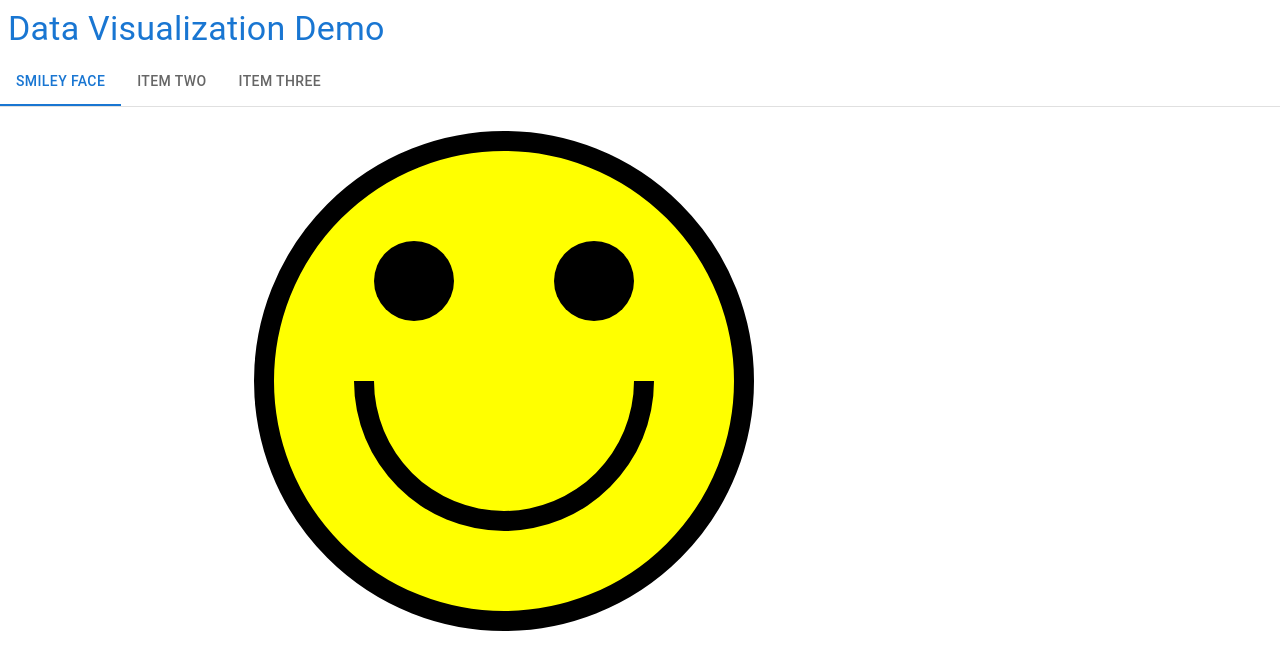
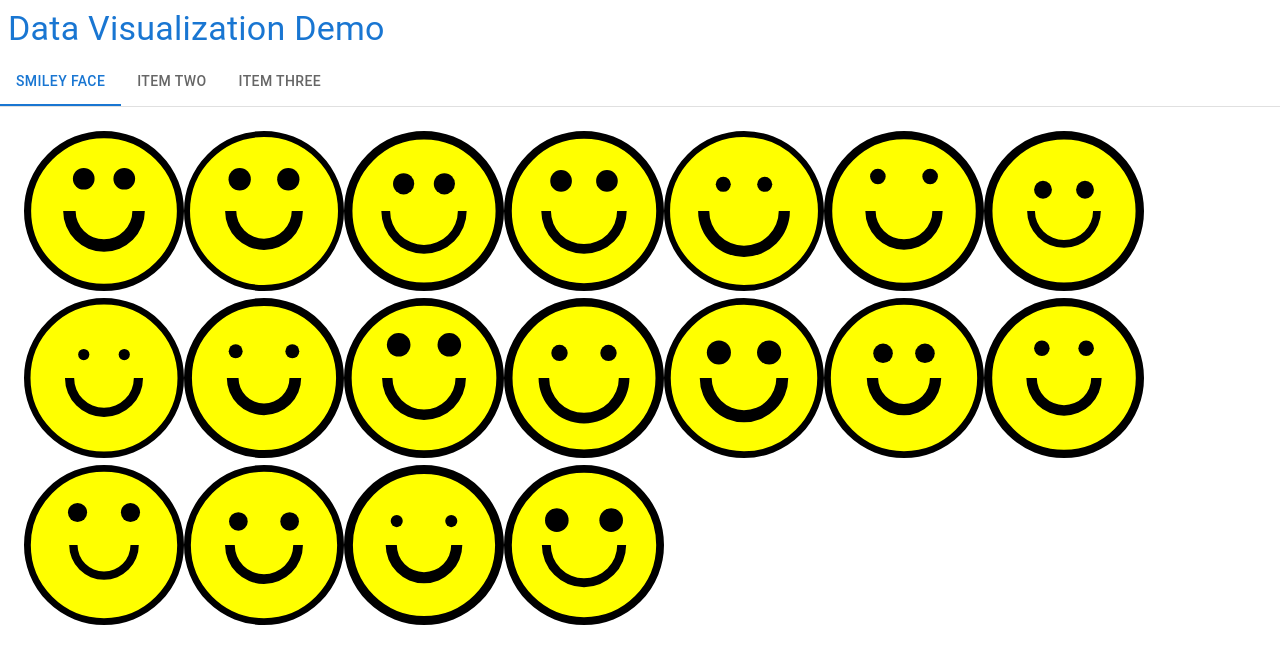
Before and after one commit to samgliu/data_visualization_demo, a React (Create React App) app: page / in a window 1280 px wide. Shown: the top 670 px of the page. Built offline with nearby package versions, Linux system fonts and the light colour scheme.

Commit message:
refactor: refactor SmileyFace into more detailed components

```diff
--- a/src/MyTabs.tsx
+++ b/src/MyTabs.tsx
@@ -1,6 +1,7 @@
 import { Box, Tab, Tabs, Typography } from '@mui/material/';
 
-import SmileyFace from './SmileyFace';
+import SmileyFace from './components/SmileyFace/SmileyFace';
+import { range } from 'd3';
 import { useState } from 'react';
 
 interface TabPanelProps {
@@ -41,6 +42,8 @@
   const handleChange = (event: React.SyntheticEvent, newValue: number) => {
     setValue(newValue);
   };
+  // array for smiley faces
+  const faceArray = range(6 * 3);
 
   return (
     <Box sx={{ width: '100%' }}>
@@ -59,7 +62,20 @@
         </Tabs>
       </Box>
       <TabPanel value={value} index={0}>
-        <SmileyFace />
+        {faceArray.map(() => {
+          return (
+            <SmileyFace
+              width={160}
+              height={160}
+              strokeWidth={6 + Math.random() * 3}
+              eyeOffsetX={20 + Math.random() * 9}
+              eyeOffsetY={20 + Math.random() * 15}
+              eyeRadius={5 + Math.random() * 8}
+              mouthWidth={7 + Math.random() * 6}
+              mouthRadius={25 + Math.random() * 10}
+            />
+          );
+        })}
       </TabPanel>
       <TabPanel value={value} index={1}>
         Item Two
--- a/src/SmileyFace.tsx
+++ /dev/null
@@ -1,39 +0,0 @@
-import { arc } from 'd3';
-const width = 960;
-const height = 500;
-const centerX = width / 2;
-const centerY = height / 2;
-const strokeWidth = 20;
-const eyeOffsetX = 90;
-const eyeOffsetY = 100;
-const eyeRadius = 40;
-const mouthRadius = 130;
-const mouthWidth = 20;
-
-const mouthArc = arc()
-  .innerRadius(mouthRadius)
-  .outerRadius(mouthRadius + mouthWidth)
-  .startAngle(Math.PI / 2)
-  .endAngle((Math.PI * 3) / 2) as any;
-
-const SmileyFace = () => {
-  return (
-    <svg width={width} height={height}>
-      <g transform={`translate(${centerX}, ${centerY})`}>
-        <circle
-          cx={0}
-          cy={0}
-          r={(height - strokeWidth) / 2}
-          fill="yellow"
-          stroke="black"
-          stroke-width={strokeWidth}
-        />
-        <circle cx={-eyeOffsetX} cy={-eyeOffsetY} r={eyeRadius} />
-        <circle cx={eyeOffsetX} cy={-eyeOffsetY} r={eyeRadius} />
-        <path d={mouthArc()} />
-      </g>
-    </svg>
-  );
-};
-
-export default SmileyFace;
--- /dev/null
+++ b/src/components/SmileyFace/BackgroundCircle.tsx
@@ -0,0 +1,18 @@
+const BackgroundCircle = ({
+  radius,
+  strokeWidth,
+}: {
+  radius: number;
+  strokeWidth: number;
+}) => {
+  return (
+    <circle
+      r={radius}
+      fill="yellow"
+      stroke="black"
+      stroke-width={strokeWidth}
+    />
+  );
+};
+
+export default BackgroundCircle;
--- /dev/null
+++ b/src/components/SmileyFace/Eyes.tsx
@@ -0,0 +1,5 @@
+const Eyes = ({ cx, cy, r }: { cx: number; cy: number; r: number }) => {
+  return <circle cx={cx} cy={cy} r={r} />;
+};
+
+export default Eyes;
--- /dev/null
+++ b/src/components/SmileyFace/FaceContainer.tsx
@@ -0,0 +1,13 @@
+export const FaceContainer = ({
+  children,
+  width,
+  height,
+  centerX,
+  centerY,
+}: any) => {
+  return (
+    <svg width={width} height={height}>
+      <g transform={`translate(${centerX}, ${centerY})`}>{children}</g>
+    </svg>
+  );
+};
--- /dev/null
+++ b/src/components/SmileyFace/Mouth.tsx
@@ -0,0 +1,18 @@
+import { arc } from 'd3';
+
+const Mouth = ({
+  mouthRadius,
+  mouthWidth,
+}: {
+  mouthRadius: number;
+  mouthWidth: number;
+}) => {
+  const mouthArc = arc()
+    .innerRadius(mouthRadius)
+    .outerRadius(mouthRadius + mouthWidth)
+    .startAngle(Math.PI / 2)
+    .endAngle((Math.PI * 3) / 2) as any;
+  return <path d={mouthArc()} />;
+};
+
+export default Mouth;
--- /dev/null
+++ b/src/components/SmileyFace/SmileyFace.tsx
@@ -0,0 +1,36 @@
+import BackgroundCircle from './BackgroundCircle';
+import Eyes from './Eyes';
+import { FaceContainer } from './FaceContainer';
+import Mouth from './Mouth';
+
+const SmileyFace = ({
+  width,
+  height,
+  strokeWidth,
+  eyeOffsetX,
+  eyeOffsetY,
+  eyeRadius,
+  mouthRadius,
+  mouthWidth,
+}: any) => {
+  const centerX = width / 2;
+  const centerY = height / 2;
+  return (
+    <FaceContainer
+      width={width}
+      height={height}
+      centerX={centerX}
+      centerY={centerY}
+    >
+      <BackgroundCircle
+        radius={(height - strokeWidth) / 2}
+        strokeWidth={strokeWidth}
+      />
+      <Eyes cx={-eyeOffsetX} cy={-eyeOffsetY} r={eyeRadius} />
+      <Eyes cx={eyeOffsetX} cy={-eyeOffsetY} r={eyeRadius} />
+      <Mouth mouthRadius={mouthRadius} mouthWidth={mouthWidth} />
+    </FaceContainer>
+  );
+};
+
+export default SmileyFace;
```
